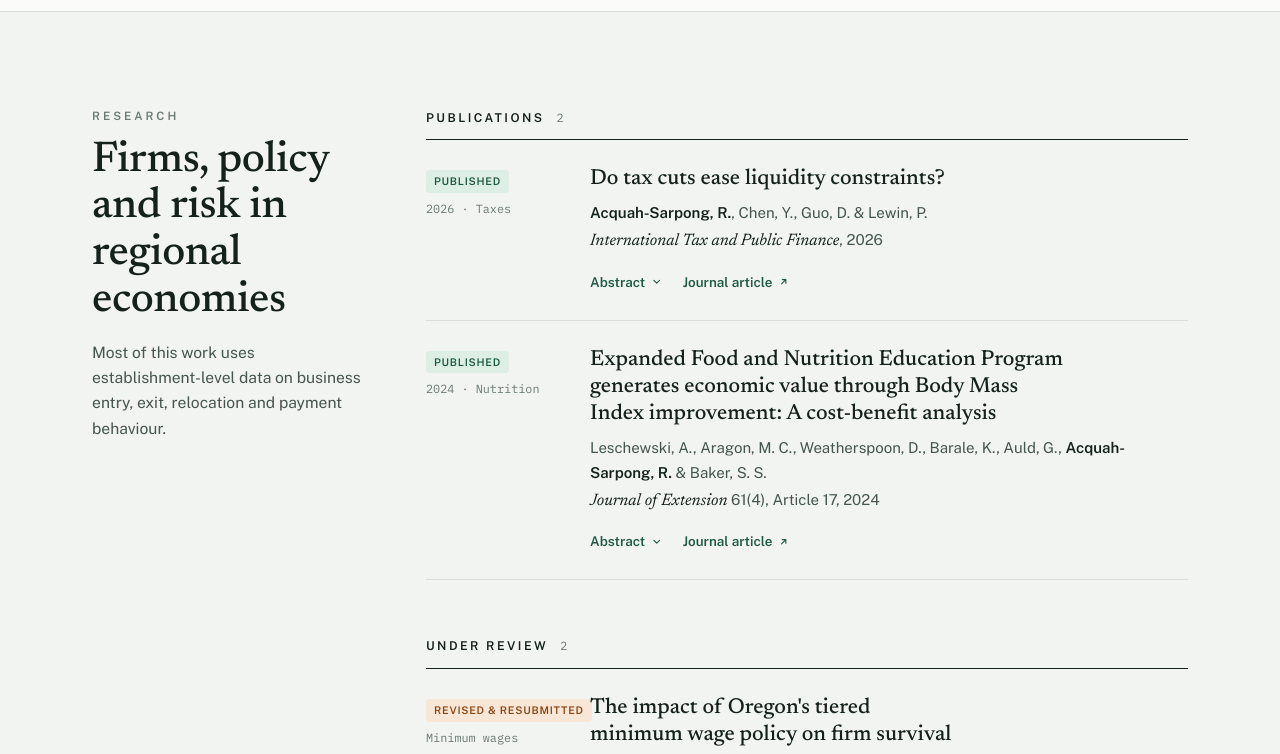
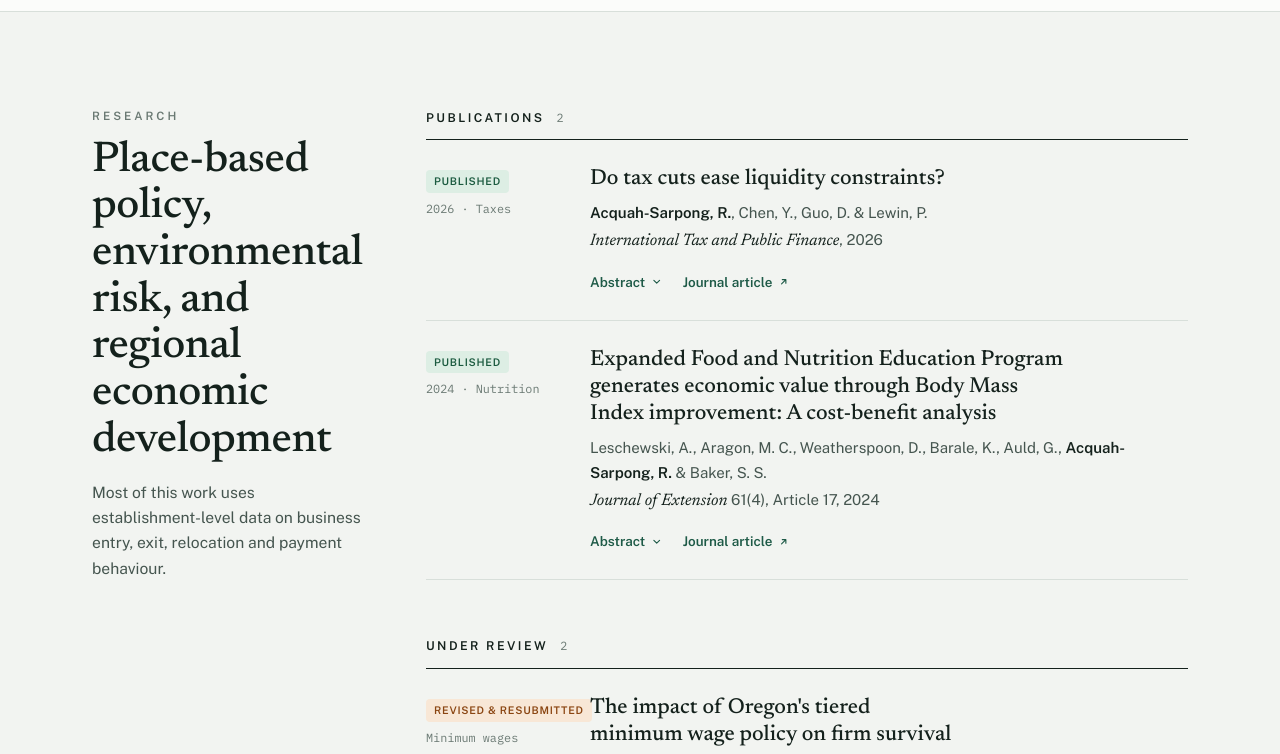
Before and after one commit to Rasarpong/Rasarpong.github.io, a plain HTML site: page index.html in a window 1280 px wide. Shown: the part 980-1734 px from the top of the page. Drawn offline with nearby package versions, Linux system fonts and the light colour scheme.

Commit message:
Research heading: place-based policy, environmental risk, regional economic development

```diff
--- a/index.html
+++ b/index.html
@@ -321,7 +321,7 @@ h2{margin:0 0 16px;font-family:var(--font-display);font-weight:500;font-size:cla
     <div class="wrap sheet">
       <div class="aside">
         <p class="label">Research</p>
-        <h2 id="research-h">Firms, policy and risk in regional economies</h2>
+        <h2 id="research-h">Place-based policy, environmental risk, and regional economic development</h2>
         <p class="intro">Most of this work uses establishment-level data on business entry, exit, relocation and payment behaviour.</p>
       </div>
 
```
